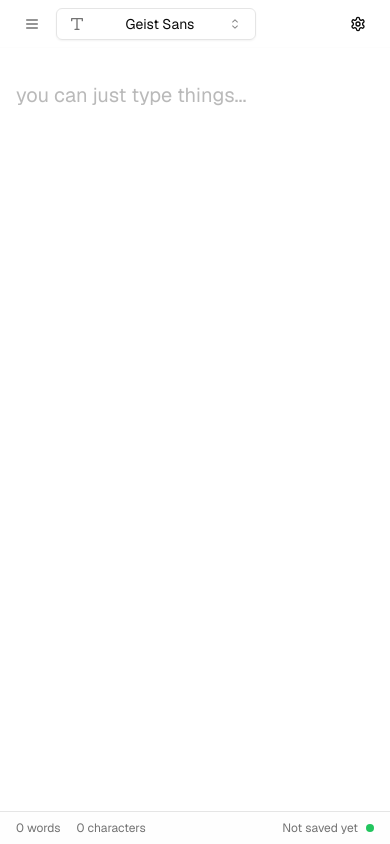
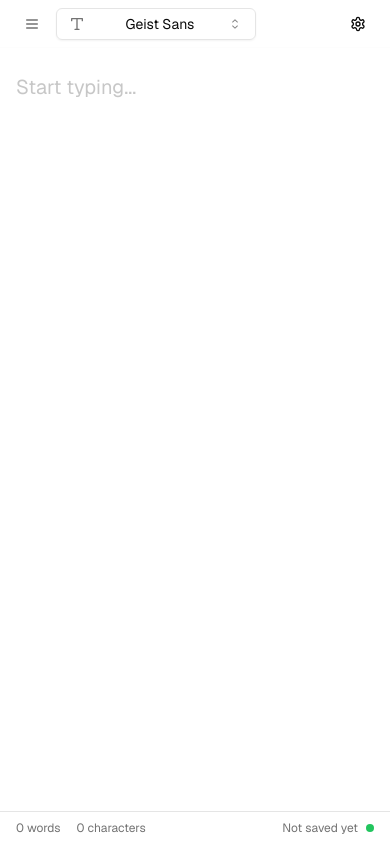
Before and after one commit to iamakchavan/typein, a React (Vite) app: page / in a window 390 px wide. Built offline with nearby package versions, Linux system fonts and the light colour scheme.

Commit message:
fix: enhance responsiveness and usability in Editor and StatusBar components, including textarea adjustments and fixed footer styling

```diff
--- a/index.html
+++ b/index.html
@@ -3,7 +3,7 @@
   <head>
     <meta charset="UTF-8" />
     <link rel="icon" type="image/png" href="/typeinfavicon.png" />
-    <meta name="viewport" content="width=device-width, initial-scale=1.0" />
+    <meta name="viewport" content="width=device-width, initial-scale=1.0, viewport-fit=cover, interactive-widget=resizes-content" />
 
     <!-- Primary Meta Tags -->
     <title>/typein - your life history</title>
--- a/src/components/Editor.tsx
+++ b/src/components/Editor.tsx
@@ -326,43 +326,24 @@ export function Editor() {
         onClose={() => setIsSidebarOpen(false)}
       />
 
-      <main className="flex-1 flex flex-col px-4 md:px-8 lg:px-16 py-8 max-w-4xl mx-auto w-full">
-        <div className="relative h-full">
+      <main className="flex-1 flex flex-col">
         <textarea
-            key={currentEntry?.id}
+          value={state.content}
+          onChange={handleChange}
+          onScroll={handleScroll}
           className={cn(
-              "w-full min-h-[calc(100vh-10rem)] resize-none bg-transparent",
-              "text-lg leading-relaxed outline-none whitespace-pre-wrap",
-              "transition-all duration-200",
-              "placeholder:text-muted-foreground/50 md:text-[20px] text-[18px]",
+            "flex-1 w-full max-w-[900px] mx-auto px-4 py-6 resize-none bg-transparent focus:outline-none",
+            "mb-[calc(2.5rem+env(keyboard-inset-height,0px))] pb-12",
             {
               'font-geist': selectedFont === 'geist',
               'font-space': selectedFont === 'space',
               'font-lora': selectedFont === 'lora',
-                'font-instrument-italic': selectedFont === 'instrument-italic',
-                'italic': selectedFont === 'instrument-italic',
+              'font-instrument-italic italic': selectedFont === 'instrument-italic',
             }
           )}
           style={{ fontSize: `${fontSize}px` }}
-            value={state.content}
-            onChange={handleChange}
-            onScroll={handleScroll}
-            placeholder="you can just type things..."
-            autoFocus
-            spellCheck="true"
+          placeholder="Start typing..."
         />
-          {showScrollButton && (
-            <Button
-              variant="outline"
-              size="icon"
-              className="fixed bottom-20 right-4 md:right-8 lg:right-16 h-8 w-8 rounded-full shadow-lg opacity-80 hover:opacity-100 transition-opacity"
-              onClick={scrollToBottom}
-            >
-              <ArrowDownToLine className="h-4 w-4" />
-              <span className="sr-only">Scroll to bottom</span>
-            </Button>
-          )}
-        </div>
       </main>
 
       <StatusBar
--- a/src/components/StatusBar.tsx
+++ b/src/components/StatusBar.tsx
@@ -21,7 +21,7 @@ export function StatusBar({ wordCount, charCount, lastSaved, isDirty, shortcuts
   };
 
   return (
-    <footer className="border-t border-border py-2 px-4 text-xs text-muted-foreground bg-muted/10">
+    <footer className="fixed bottom-0 left-0 right-0 border-t border-border py-2 px-4 text-xs text-muted-foreground bg-background/80 backdrop-blur-sm z-50">
       <div className="flex justify-between items-center">
         <div className="flex items-center gap-4">
           <div className="flex gap-4">
```
Lines whose indentation alone changed are shown as unchanged.
